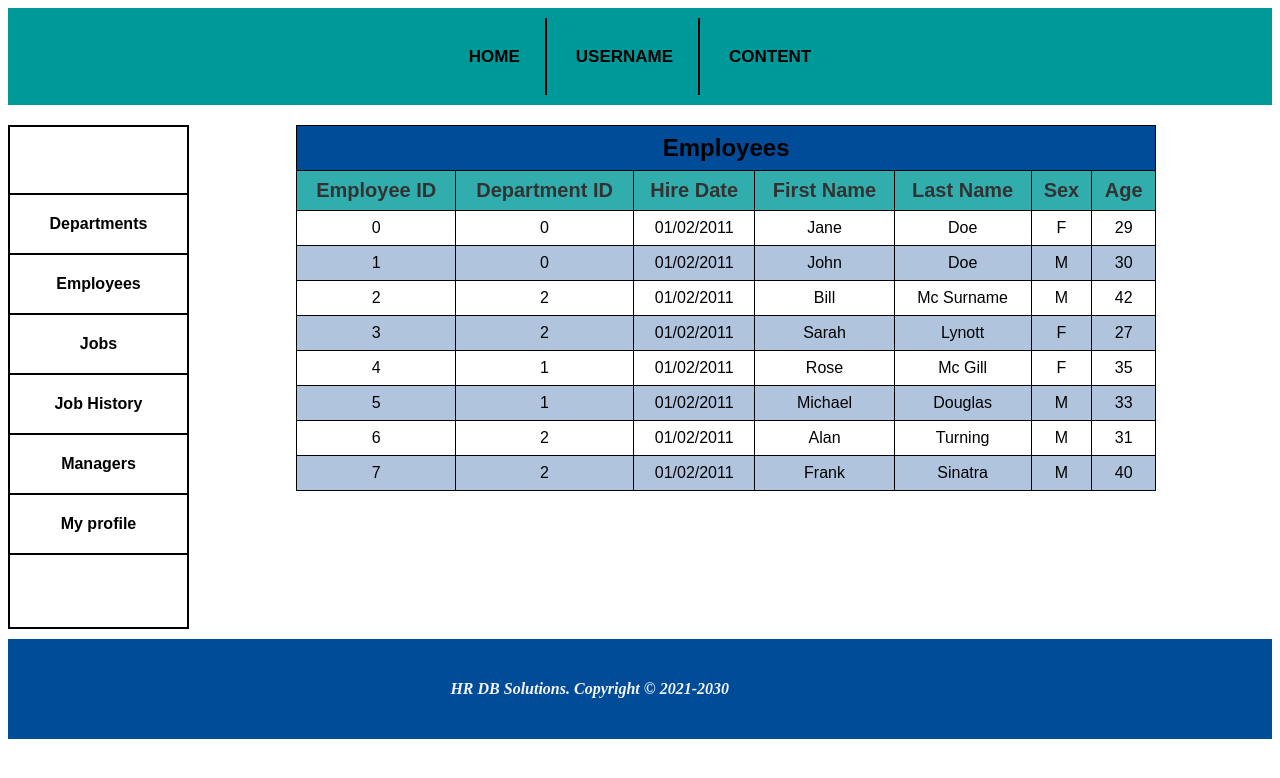
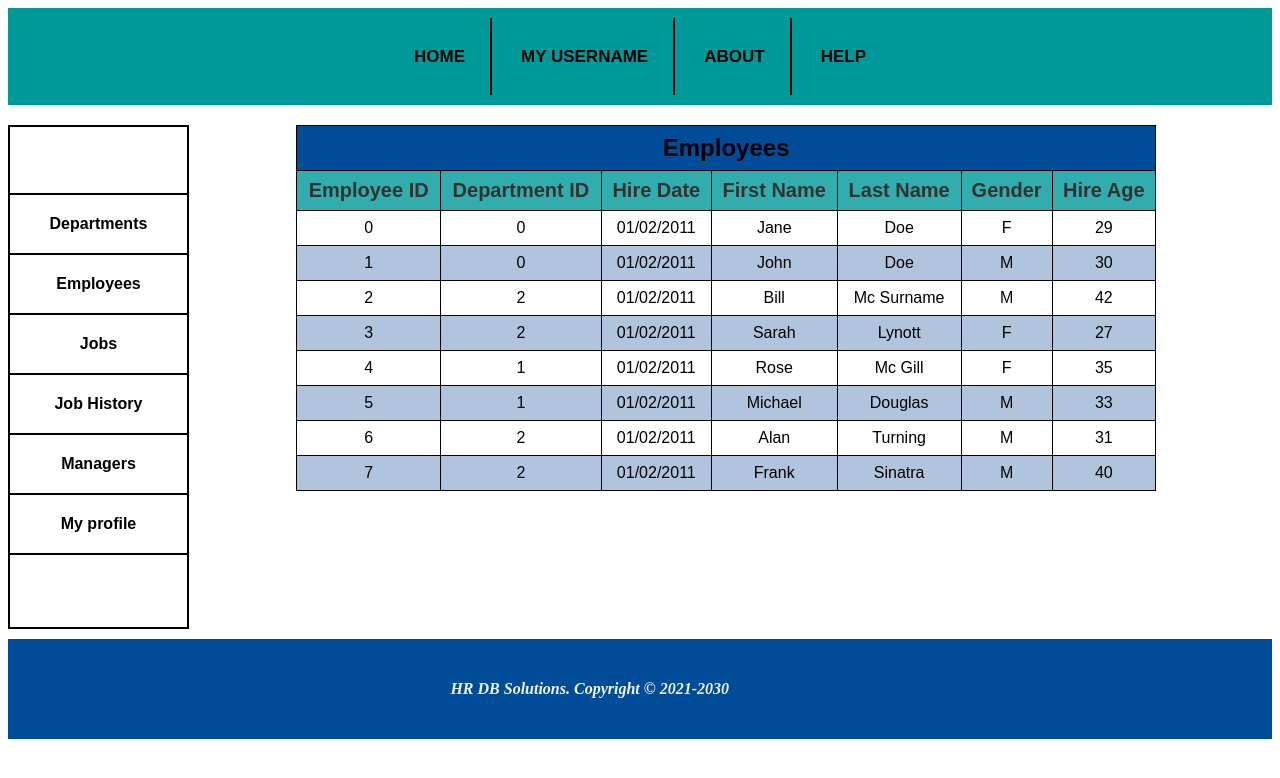
Before and after one commit to BrenKenna/webdev-ca, a plain HTML site: page tables/Employees.html in a window 1280 px wide. Shown: the top 778 px of the page. Drawn offline with Linux system fonts and the light colour scheme.

Commit message:
updated column names

```diff
--- a/tables/Employees.html
+++ b/tables/Employees.html
@@ -16,9 +16,10 @@
         <!-- Navigation Banner  -->
         <nav class="banner" id="index">
             <ul>
-                <li><h3><a href="../index.html" class="active">Home</a></h3></li>
-                <li><h3><a href="#">Username</a></h3></li>
-                <li><h3><a href="#">Content</a></h3></li>           <!-- Ideally drop down menu -->
+                <li><h3><a href="#" class="active">Home</a></h3></li>
+                <li><h3><a href="#">My Username</a></h3></li>
+                <li><h3><a href="#">About</a></h3></li>
+                <li><h3><a href="#">Help</a></h3></li>
             </ul>
         </nav>
 
@@ -58,8 +59,8 @@
                             <td>Hire Date</td>
                             <td>First Name</td>
                             <td>Last Name</td>
-                            <td>Sex</td>
-                            <td>Age</td>
+                            <td>Gender</td>
+                            <td>Hire Age</td>
                         </tr>
                     </thead>
 
```
Also changed, not shown: index.html (+2 -1 lines), tables/Departments.html (+5 -4 lines), tables/Job_History.html (+4 -3 lines), tables/Jobs.html (+4 -3 lines), tables/Managers.html (+4 -3 lines), tables/tables-standard.html (+4 -3 lines).
